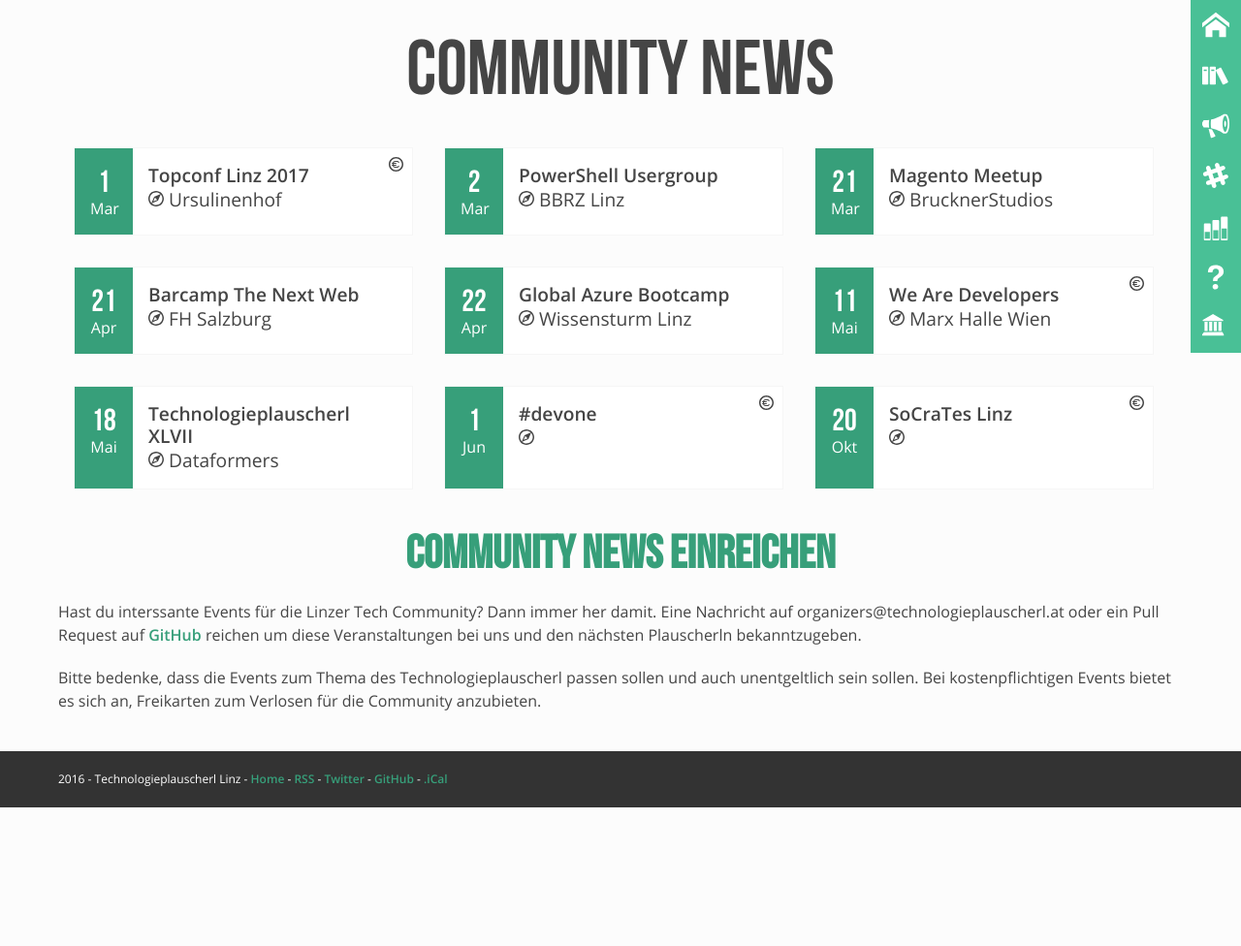
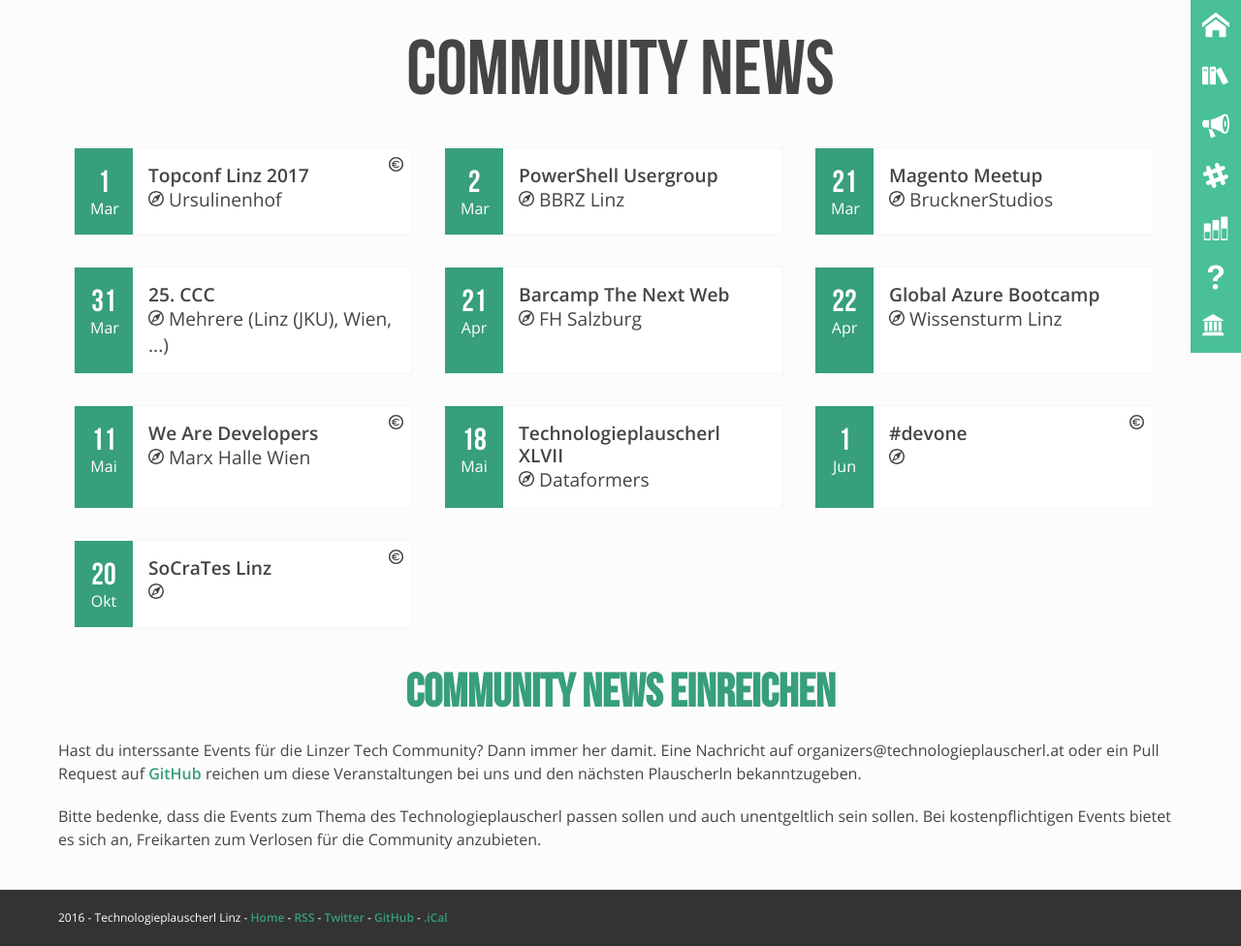
Before and after one commit to mericanAncer127/plauscherl, a Jekyll site: the page built from pages/community-news.html, in a window 1280 px wide. Shown: the whole page at 97% size. Built offline with Jekyll 4.4.1, drawn with Linux system fonts in a browser that asks for light colours; before the commit the page ends 900 px from its top, so only the background shows below that.

Commit message:
Updated community.yml
Added Catalysts Coding Contest as a new event/category

```diff
--- a/_data/community.yml
+++ b/_data/community.yml
@@ -151,3 +151,13 @@
       location: FH Salzburg
       date: 2017-04-21
       link: https://barcamp-sbg.at/
+
+-
+  id: ccc
+  name: "Catalysts Coding Contest"
+  events:
+    -
+      name: "25. CCC"
+      location: Mehrere (Linz (JKU), Wien, ...)
+      date: 2017-03-31
+      link: https://contest.catalysts.cc/
```
